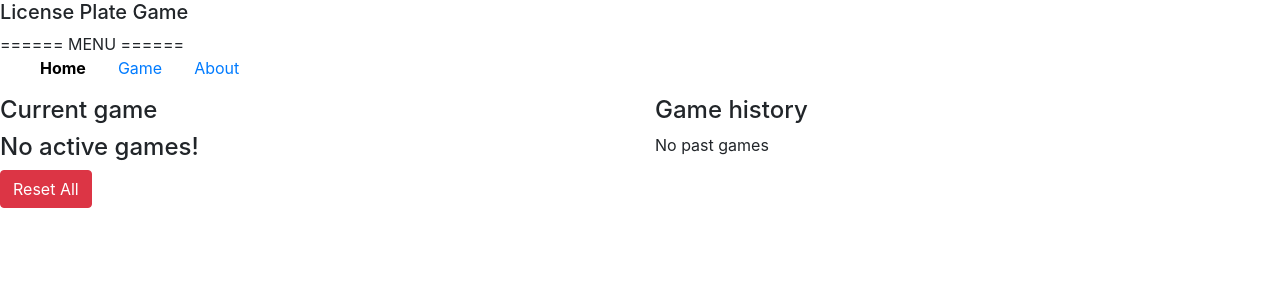
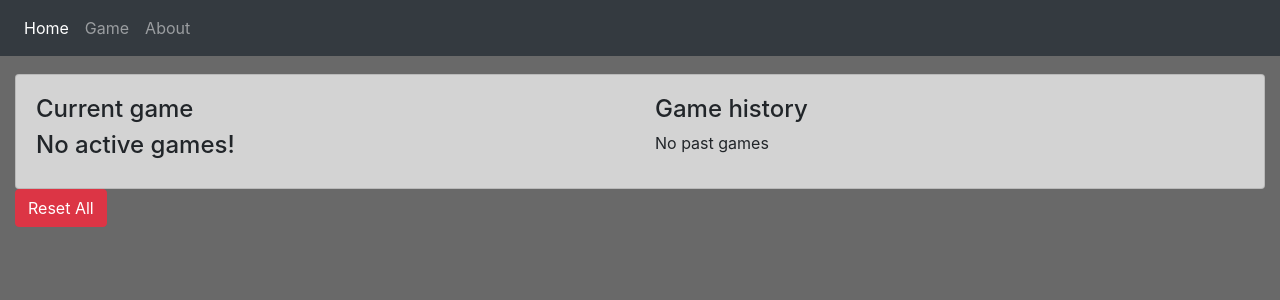
Before and after one commit to aspirinonfire/thegame, an Angular app: page /home in a window 1280 px wide. Shown: the top 300 px of the page. Built offline with nearby package versions, Linux system fonts and the light colour scheme.

Commit message:
css pass 1

```diff
--- a/src/app/about/about/about.component.html
+++ b/src/app/about/about/about.component.html
@@ -1,3 +1,10 @@
-<h6>
-    Alex Chernyak &copy; 2020
-</h6>
+<div class="card">
+    <div class="card-header">
+        <h6>
+            Alex Chernyak &copy; 2020
+        </h6>
+    </div>
+    <div class="card-body">
+        <h5>Safe Travels!</h5>
+    </div>
+</div>
--- a/src/app/app.component.html
+++ b/src/app/app.component.html
@@ -1,19 +1,33 @@
-<h5>License Plate Game</h5>
+<header>
+  <h3>The License Plate Game</h3>
+  <nav class="navbar fixed-top navbar-expand-md navbar-dark bg-dark">
+    <button class="navbar-toggler" type="button" (click)="isMenuCollapsed = !isMenuCollapsed"
+      data-toggle="collapse" data-target="#navbarSupportedContent" aria-controls="navbarSupportedContent"
+      aria-expanded="false" aria-label="Toggle navigation">
+      <span class="navbar-toggler-icon"></span>
+    </button>
 
-<div class="row">
-  <div class="col-12 navbar-menu">
-    <span>====== MENU ======</span>
-    <ul>
-      <li><a href="#" [routerLink]="['/', appRoutes.home]" routerLinkActive="router-link-active">Home</a></li>
-      <li><a href="#" [routerLink]="['/', appRoutes.game]" routerLinkActive="router-link-active">Game</a></li>
-      <li><a href="#" [routerLink]="['/', appRoutes.about]" routerLinkActive="router-link-active">About</a></li>
+    <div [ngbCollapse]="isMenuCollapsed" class="collapse navbar-collapse" id="navbarSupportedContent">
+      <ul class="navbar-nav mr-auto">
+        <li class="nav-item" routerLinkActive="active">
+          <a class="nav-link" href="#" [routerLink]="['/', appRoutes.home]" routerLinkActive="router-link-active">Home</a>
+        </li>
+        <li class="nav-item" routerLinkActive="active">
+          <a class="nav-link" href="#" [routerLink]="['/', appRoutes.game]" routerLinkActive="router-link-active">Game</a>
+        </li>
+        <li class="nav-item" routerLinkActive="active">
+          <a class="nav-link" href="#" [routerLink]="['/', appRoutes.about]" routerLinkActive="router-link-active">About</a>
+        </li>
       </ul>
     </div>
-</div>
+  </nav>
+</header>
 
+<div class="container-fluid">
   <div class="row" *ngIf="isLoading$ | async; else showRoute">
     <div class="col-12"><h5>**** loading ****</h5></div>
   </div>
   <ng-template #showRoute>
     <router-outlet></router-outlet>
   </ng-template>
+</div>
--- a/src/app/app.component.scss
+++ b/src/app/app.component.scss
@@ -1,13 +1,3 @@
-.navbar-menu {
-    li {
-        display: inline;
-        text-decoration: none;
-        padding: 0 2rem 0 0;
-    }
-
-    a.router-link-active {
-        text-decoration: none;
-        color: black;
-        font-weight: bold;
-    }
+.container-fluid {
+    padding-top: 2rem;
 }
--- a/src/app/app.component.ts
+++ b/src/app/app.component.ts
@@ -9,10 +9,12 @@ import { AppRoutes } from './core/constants';
 })
 export class AppComponent {
   private readonly _isLoading$: Subject<boolean>;
+  public isMenuCollapsed: boolean;
 
   constructor() {
     this._isLoading$ = new Subject<boolean>();
     this._isLoading$.next(false);
+    this.isMenuCollapsed = true;
   }
 
   public get isLoading$(): Observable<boolean> {
--- a/src/app/app.module.ts
+++ b/src/app/app.module.ts
@@ -15,7 +15,6 @@ import { GameService } from './core/services/game.service';
   imports: [
     BrowserModule,
     CoreModule,
-    RouterModule
   ],
   providers: [
     AppInitService,
--- a/src/app/core/core.module.ts
+++ b/src/app/core/core.module.ts
@@ -13,6 +13,10 @@ import { RouterModule } from '@angular/router';
     CoreRoutingModule,
     NgbModule,
     RouterModule
+  ],
+  exports: [
+    NgbModule,
+    RouterModule
   ]
 })
 export class CoreModule { }
--- a/src/app/game/game/game.component.html
+++ b/src/app/game/game/game.component.html
@@ -1,5 +1,9 @@
+<div class="card">
+    <div class="card-header">
+        <h4>{{ game.name }} :: {{ game.dateCreated | date }}</h4>
+    </div>
+    <div class="card-body">
         <div class="row col-12" *ngIf="!!game">
-    <h4>{{ game.name }} :: {{ game.dateCreated | date }}</h4>
             <div class="col-12">
                 <div [formGroup]="form" class="game-form">
                     <div class="form-group" *ngFor="let state of allstates">
@@ -14,7 +18,8 @@
                 </div>
             </div>
         </div>
-
         <button class="btn btn-primary" id="create-game" (click)="startNewGame()">
             Start new game
         </button>
+    </div>
+</div>
--- a/src/app/home/home/home.component.html
+++ b/src/app/home/home/home.component.html
@@ -2,6 +2,8 @@
     {{ error }}
 </div>
 
+<div class="card">
+    <div class="card-body">
         <div class="row">
             <div class="col-12 col-md-6">
                 <h4>Current game</h4>
@@ -26,4 +28,7 @@
                 </ng-template>
             </div>
         </div>
+    </div>
+</div>
+
 <button class="btn btn-danger" (click)="resetAll()">Reset All</button>
--- a/src/styles.scss
+++ b/src/styles.scss
@@ -2,3 +2,11 @@
 
 /* Importing Bootstrap SCSS file. */
 @import '~bootstrap/scss/bootstrap';
+
+body {
+  background-color: dimgray;
+}
+
+.card {
+  background-color: lightgray;
+}
```
Also changed, not shown: 1 other file (tests, documents, lock files or other folders). Lines whose indentation alone changed are shown as unchanged.
